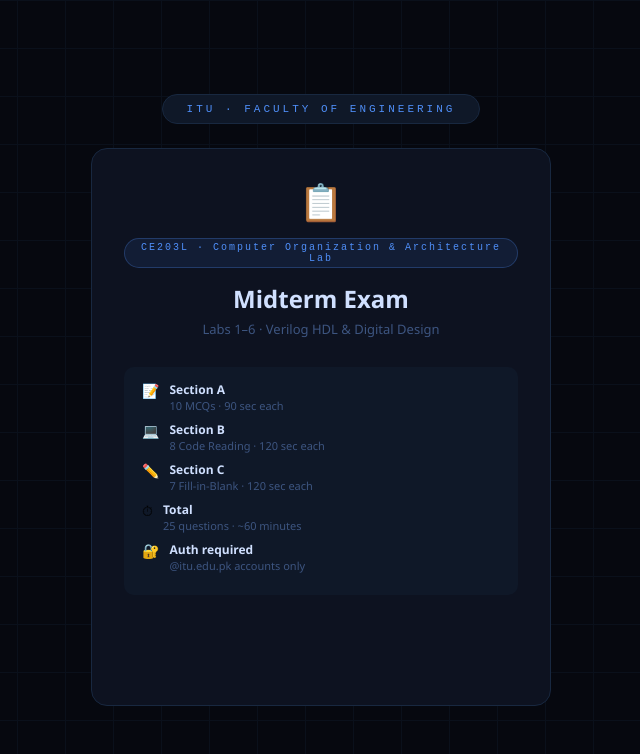
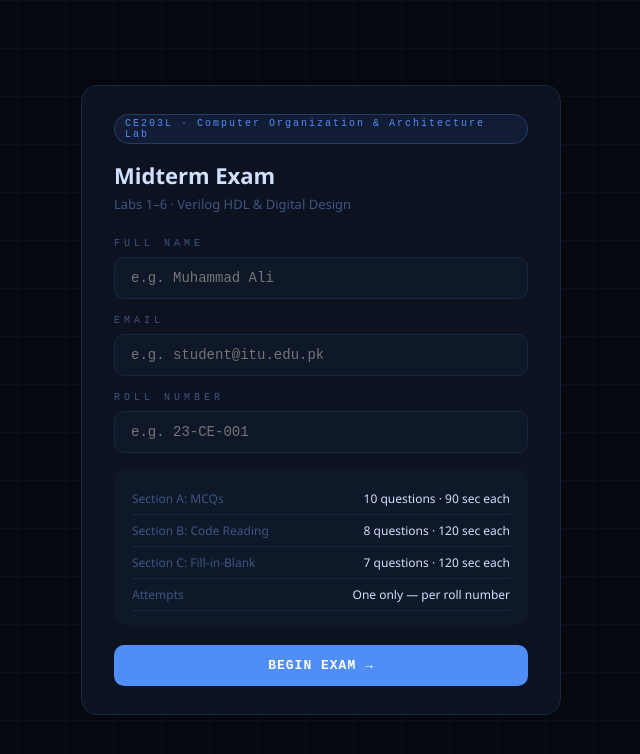
Before and after one commit to HafizUsamaRiaz/coa-midterm, a React (Vite) app: page / in a window 1280 px wide. Shown: the top 754 px of the page, without its empty margins (319-959 px from the left). Built offline with nearby package versions, Linux system fonts and the light colour scheme.

Commit message:
Add files via upload

```diff
--- a/src/App.jsx
+++ b/src/App.jsx
@@ -4,9 +4,8 @@ import { SECTION_A, SECTION_B, SECTION_C } from "./questions.js";
 // ═══════════════════════════════════════════════════════════════
 //  🔧 CONFIGURATION
 // ═══════════════════════════════════════════════════════════════
-//const GOOGLE_CLIENT_ID = "807519902454-pir1e3qaa9kfb7et1o4dh8t8dtsaouil.apps.googleusercontent.com";
-const ITU_DOMAIN       = "itu.edu.pk";
-const SHEET_URL        = "https://script.google.com/macros/s/AKfycbzGos0nqk-BIjx9zwuVtSRfU4diIbfGwlKTiBZhcQfDiG25gNPxdaiW0d5dxgrG9Qqkhw/exec";
+
+const SHEET_URL        = "YOUR_APPS_SCRIPT_URL_HERE";
 const COURSE           = "CE203L · Computer Organization & Architecture Lab";
 const EXAM_TITLE       = "Midterm Exam";
 const EXAM_SUB         = "Labs 1–6 · Verilog HDL & Digital Design";
@@ -227,65 +226,19 @@ const CodeBlock=({code})=>(
   </pre>
 );
 
-// ── Google Auth Screen ─────────────────────────────────────────
-function GoogleAuthScreen({onVerified}){
-  const [error,setError]=useState("");
-  const [loading,setLoading]=useState(false);
-  const btnRef=useRef(null);
-  useEffect(()=>{
-    const init=()=>{
-      if(!window.google){setTimeout(init,200);return;}
-      window.google.accounts.id.initialize({client_id:GOOGLE_CLIENT_ID,callback:handleCred,auto_select:false});
-      window.google.accounts.id.renderButton(btnRef.current,{theme:"filled_black",size:"large",width:320,text:"signin_with",shape:"rectangular"});
-    };init();
-  },[]);
-  const handleCred=(response)=>{
-    setLoading(true);setError("");
-    try{
-      const p=JSON.parse(atob(response.credential.split(".")[1]));
-      if((p.email||"").split("@")[1]?.toLowerCase()!==ITU_DOMAIN){
-        setError(`Access denied. Only @${ITU_DOMAIN} accounts allowed.\nSigned in as: ${p.email}`);
-        window.google.accounts.id.disableAutoSelect();setLoading(false);return;
-      }
-      onVerified({email:p.email,name:p.name,token:response.credential});
-    }catch{setError("Authentication failed.");setLoading(false);}
-  };
-  return(
-    <div style={{minHeight:"100vh",background:C.bg,display:"flex",alignItems:"center",justifyContent:"center",fontFamily:C.sans,padding:16}}>
-      <div style={{position:"fixed",inset:0,backgroundImage:`linear-gradient(${C.dim} 1px,transparent 1px),linear-gradient(90deg,${C.dim} 1px,transparent 1px)`,backgroundSize:"48px 48px",opacity:0.5,pointerEvents:"none"}}/>
-      <div style={{maxWidth:460,width:"100%",position:"relative"}}>
-        <div style={{textAlign:"center",marginBottom:24}}>
-          <div style={{display:"inline-block",background:C.dim,border:`1px solid ${C.border}`,borderRadius:30,padding:"8px 24px",fontSize:11,color:"#4f8ef7",letterSpacing:3,fontFamily:C.mono}}>ITU · FACULTY OF ENGINEERING</div>
-        </div>
-        <Card style={{textAlign:"center"}}>
-          <div style={{fontSize:36,marginBottom:12}}>📋</div>
-          <Tag color="#4f8ef7">{COURSE}</Tag>
-          <h1 style={{color:C.text,fontSize:24,fontWeight:800,margin:"14px 0 4px",fontFamily:C.sans}}>{EXAM_TITLE}</h1>
-          <p style={{color:C.muted,fontSize:13,marginBottom:28,lineHeight:1.6}}>{EXAM_SUB}</p>
-          <div style={{background:C.dim,borderRadius:10,padding:"14px 18px",marginBottom:24,textAlign:"left"}}>
-            {[["📝","Section A","10 MCQs · 90 sec each"],["💻","Section B","8 Code Reading · 120 sec each"],["✏️","Section C","7 Fill-in-Blank · 120 sec each"],["⏱","Total","25 questions · ~60 minutes"],["🔐","Auth required",`@${ITU_DOMAIN} accounts only`]].map(([ic,t,d])=>(
-              <div key={t} style={{display:"flex",gap:10,alignItems:"flex-start",marginBottom:8}}>
-                <span style={{fontSize:14,flexShrink:0}}>{ic}</span>
-                <div><div style={{color:C.text,fontSize:12,fontWeight:700}}>{t}</div><div style={{color:C.muted,fontSize:11}}>{d}</div></div>
-              </div>
-            ))}
-          </div>
-          <div style={{display:"flex",justifyContent:"center",marginBottom:14}}><div ref={btnRef} style={{minHeight:44}}/></div>
-          {loading&&<div style={{color:C.muted,fontSize:12,fontFamily:C.mono}}>Verifying…</div>}
-          {error&&<div style={{background:"#1f0909",border:`1px solid #4a1a1a`,borderRadius:8,padding:"12px 16px",marginTop:12,color:"#ff5252",fontSize:12,lineHeight:1.7,textAlign:"left",whiteSpace:"pre-wrap"}}>⚠ {error}</div>}
-        </Card>
-      </div>
-    </div>
-  );
-}
+
 
 // ── Register Screen ────────────────────────────────────────────
-function RegisterScreen({googleUser,onStart}){
+function RegisterScreen({onStart}){
+  const [name,setName]=useState("");
   const [roll,setRoll]=useState("");
+  const [email,setEmail]=useState("");
   const [error,setError]=useState("");
   const [busy,setBusy]=useState(false);
   const go=async()=>{
+    if(!name.trim())return setError("Please enter your full name.");
     if(!roll.trim())return setError("Please enter your roll number.");
+    if(!email.trim())return setError("Please enter your email.");
     setError("");setBusy(true);
     try{
       if(SHEET_URL!=="YOUR_APPS_SCRIPT_URL_HERE"){
@@ -294,25 +247,19 @@ function RegisterScreen({googleUser,onStart}){
         if(data.exists){setError(`Roll number ${roll.trim().toUpperCase()} has already completed this exam.`);setBusy(false);return;}
       }
     }catch{}
-    setBusy(false);onStart(roll.trim().toUpperCase());
+    setBusy(false);onStart({name:name.trim(),roll:roll.trim().toUpperCase(),email:email.trim()});
   };
   return(
     <div style={{minHeight:"100vh",background:C.bg,display:"flex",alignItems:"center",justifyContent:"center",fontFamily:C.sans,padding:16}}>
       <div style={{position:"fixed",inset:0,backgroundImage:`linear-gradient(${C.dim} 1px,transparent 1px),linear-gradient(90deg,${C.dim} 1px,transparent 1px)`,backgroundSize:"48px 48px",opacity:0.5,pointerEvents:"none"}}/>
       <div style={{maxWidth:480,width:"100%",position:"relative"}}>
         <Card>
-          <div style={{display:"flex",alignItems:"center",justifyContent:"space-between",background:"#091f14",border:`1px solid #1a4a2a`,borderRadius:10,padding:"12px 16px",marginBottom:20}}>
-            <div style={{display:"flex",alignItems:"center",gap:10}}>
-              <span>✅</span>
-              <div><div style={{color:C.green,fontSize:12,fontWeight:700}}>{googleUser.name}</div><div style={{color:"#3a8060",fontSize:11,fontFamily:C.mono}}>{googleUser.email}</div></div>
-            </div>
-            <button onClick={()=>{window.google?.accounts.id.disableAutoSelect();window.location.reload();}} style={{background:"transparent",border:`1px solid #1a4a2a`,borderRadius:6,color:"#3a6050",fontSize:10,padding:"4px 10px",cursor:"pointer",fontFamily:C.mono}}>Sign out</button>
-          </div>
           <div style={{marginBottom:16}}><Tag color="#4f8ef7">{COURSE}</Tag></div>
           <h1 style={{color:C.text,fontSize:22,fontWeight:800,margin:"0 0 4px",fontFamily:C.sans}}>{EXAM_TITLE}</h1>
           <p style={{color:C.muted,fontSize:13,marginBottom:24,lineHeight:1.6}}>{EXAM_SUB}</p>
-          <FieldInput label="FULL NAME" value={googleUser.name} readOnly onChange={()=>{}}/>
-          <FieldInput label="ROLL NUMBER" value={roll} onChange={e=>setRoll(e.target.value)} placeholder="e.g. 23-CE-001" onKeyDown={e=>e.key==="Enter"&&go()}/>
+          <FieldInput label="FULL NAME" value={name} onChange={e=>setName(e.target.value)} placeholder="e.g. Muhammad Ali"/>
+          <FieldInput label="EMAIL" value={email} onChange={e=>setEmail(e.target.value)} placeholder="e.g. student@itu.edu.pk"/>
+          <FieldInput label="ROLL NUMBER" value={roll} onChange={e=>setRoll(e.target.value)} placeholder="e.g. 23-CE-001"/>
           {error&&<div style={{background:"#1f0909",border:`1px solid #4a1a1a`,borderRadius:8,padding:"12px 16px",marginBottom:16,color:"#ff5252",fontSize:12,lineHeight:1.6}}>⚠ {error}</div>}
           <div style={{background:C.dim,borderRadius:10,padding:"14px 18px",marginBottom:20}}>
             {[["Section A: MCQs","10 questions · 90 sec each"],["Section B: Code Reading","8 questions · 120 sec each"],["Section C: Fill-in-Blank","7 questions · 120 sec each"],["Attempts","One only — per roll number"]].map(([k,v])=>(
@@ -585,14 +532,13 @@ function ResultScreen({studentName,rollNumber,studentEmail,questions,answers,tab
 
 // ── Root App ───────────────────────────────────────────────────
 export default function App(){
-  const [phase,setPhase]=useState("auth");
-  const [gUser,setGUser]=useState(null);
+  const [phase,setPhase]=useState("register");
   const [student,setStudent]=useState({name:"",roll:"",email:""});
   const [result,setResult]=useState(null);
   const startTime=useRef(null);
 
-  const handleStart=(roll)=>{
-    setStudent({name:gUser.name,roll,email:gUser.email});
+  const handleStart=({name,roll,email})=>{
+    setStudent({name,roll,email});
     startTime.current=new Date().toISOString();setPhase("exam");
   };
 
@@ -614,8 +560,7 @@ export default function App(){
     setResult({questions,answers,tabWarnings,submitStatus});setPhase("result");
   };
 
-  if(phase==="auth")       return <GoogleAuthScreen onVerified={u=>{setGUser(u);setPhase("register");}}/>;
-  if(phase==="register")   return <RegisterScreen googleUser={gUser} onStart={handleStart}/>;
+  if(phase==="register")   return <RegisterScreen onStart={handleStart}/>;
   if(phase==="exam")       return <ExamScreen studentName={student.name} rollNumber={student.roll} onFinish={handleFinish}/>;
   if(phase==="submitting") return <SubmittingScreen/>;
   if(phase==="result")     return <ResultScreen studentName={student.name} rollNumber={student.roll} studentEmail={student.email} {...result}/>;
```
